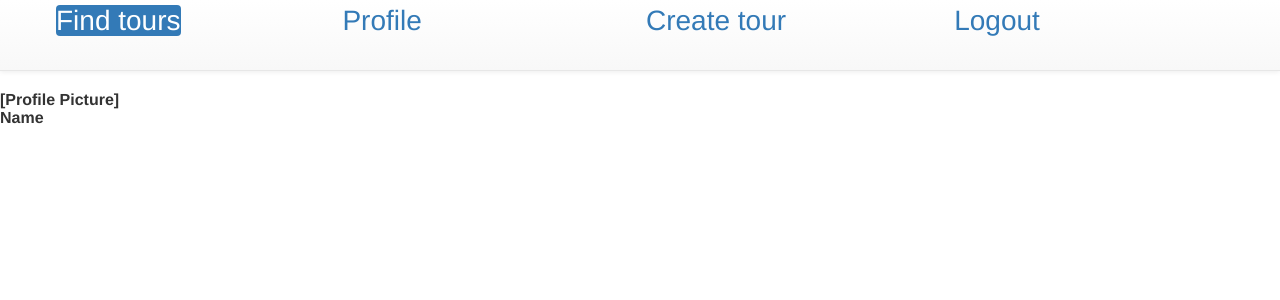
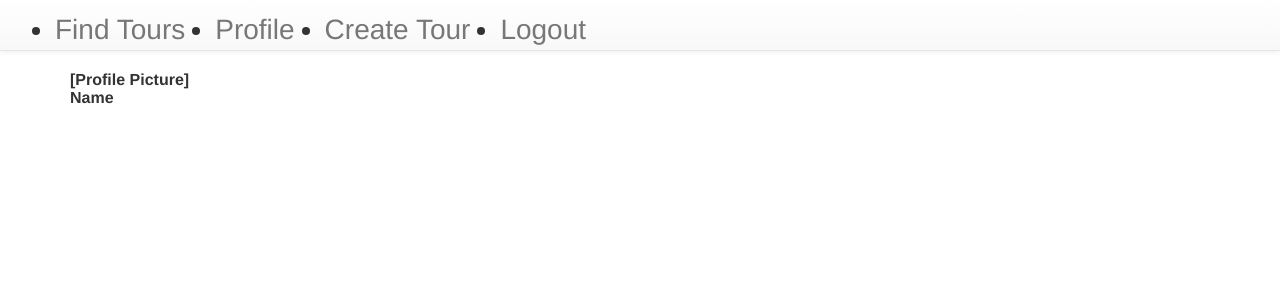
Before and after one commit to boyleconnor/ShowMeAround, a Django app: page /guides/profile/1/ in a window 1280 px wide. Shown: the top 300 px of the page. Run offline with Django 3.2, Linux system fonts and the light colour scheme; tables that the repository leaves empty hold one stand-in row (values such as "Sample post"); lists and menus that the app fills with data are empty; some libraries are stand-ins or nearby versions.

Commit message:
minor aesthetic changes

```diff
--- a/Guides/urls.py
+++ b/Guides/urls.py
@@ -1,9 +1,11 @@
 from django.conf.urls import patterns, url
-from Guides.views import ProfileUpdate, ProfileDetail, TourList, TourCreate
+from Guides.views import ProfileUpdate, ProfileDetail, TourList, TourCreate, leaveTour, joinTour
 
 urlpatterns = patterns('',
     url(r'^profile/(?P<pk>\d+)/$', ProfileDetail.as_view()),
     url(r'^profile/(?P<pk>\d+)/edit/$', ProfileUpdate.as_view(), name='profile.edit'),
     url(r'^$', TourList.as_view(), name='tour.list'),
     url(r'^tour/create/$', TourCreate.as_view(), name='tour.create'),
+    url(r'^tour/leave/(\d+)/(\d+)', leaveTour, name='tour.leave'),
+    url(r'^tour/join/(\d+)/(\d+)', joinTour, name='tour.join'),
 )
--- a/Guides/views.py
+++ b/Guides/views.py
@@ -46,10 +46,12 @@ class ProfileUpdate(CreateView):
 
 def joinTour(request, tour_id, user_id):
     activeTour = Tour.objects.get(pk=tour_id)
-    activeTour.tourists.add(Profile.objects.get(pk=profile_id))
+    activeTour.tourists.add(User.objects.get(pk=user_id))
+    activeTour.save()
     return render('index.html')
 
 def leaveTour(request, tour_id, user_id):
     activeTour = Tour.objects.get(pk=tour_id)
-    activeTour.tourists.remove(Profile.objects.get(pk=profile_id))
+    activeTour.tourists.remove(User.objects.get(pk=user_id))
+    activeTour.save()
     return render('index.html')
--- a/ShowMeAround/templates/base.html
+++ b/ShowMeAround/templates/base.html
@@ -20,23 +20,23 @@
 
 		<nav class="navbar navbar-default navbar-static-top">
 			  <div class="container-fluid">
-			  		<ul class="navbar nav-pills nav-justified" style="font-size: 2em;">
+			  		<ul class="navbar-nav" style="font-size: 2em;">
 			  		{% if user.is_authenticated %}
-			  			<li role="presentation" class="active"><a href="#"> Find tours </a>
+			  			<li style="margin-right: 30px; margin-top:10px;"><a href=""> Find Tours       </a>
 			  			</li>
-  						<li role="presentation"><a href="#">Profile</a></li>
-			  			<li>
-			  				<a href="http://127.0.0.1:8000/tours/create" > Create tour </a>
-			  			</li>
-			  			<li>
-			  				<a href="http://127.0.0.1:8000/accounts/logout" > Logout </a>
+  						<li style="margin-right: 30px; margin-top:10px;"><a href="#">Profile</a></li>
+			  			<li style="margin-right: 30px; margin-top:10px;">
+			  				<a href="http://127.0.0.1:8000/guides/tour/create/" > Create Tour </a>
+			  			</li style="margin-right: 30px; margin-top:10px;">
+			  			<li style="margin-right: 30px; margin-top:10px;">
+			  				<a href="http://127.0.0.1:8000/accounts/logout" > Logout      </a>
 			  			</li>
 			  		{% endif %}
 			  		{% if not user.is_authenticated %}
-			  			<li>
+			  			<li style="margin-left: 20px; margin-top: 10px;">
 			  				<a href="http://127.0.0.1:8000/accounts/signup/" > Sign up </a>
 			  			</li>
-			  			<li>
+			  			<li style="margin-left: 20px; margin-top: 10px;">
 			  				<a href="http://127.0.0.1:8000/accounts/login" > Sign in </a>
 			  			</li>
 			  		{% endif %}
@@ -44,7 +44,11 @@
 			  </div>
 		</nav>
 
+		<div class="container">
+
 		{% block content %}
 		{% endblock %}
+
+		</div>
 	</body>
 </html>
--- a/ShowMeAround/templates/index.html
+++ b/ShowMeAround/templates/index.html
@@ -30,7 +30,7 @@
 	</script>
 
 
-	<div id="map-canvas" style="width: 100%; height: 100%">
+	<div id="map-canvas" style="width: 100%; height: 100%; position: relative; top: -100px;">
 	</div>
 
 	<div class="input-group" style="position: fixed; top: 50%; left: 20%; z-index: 100;">
```
